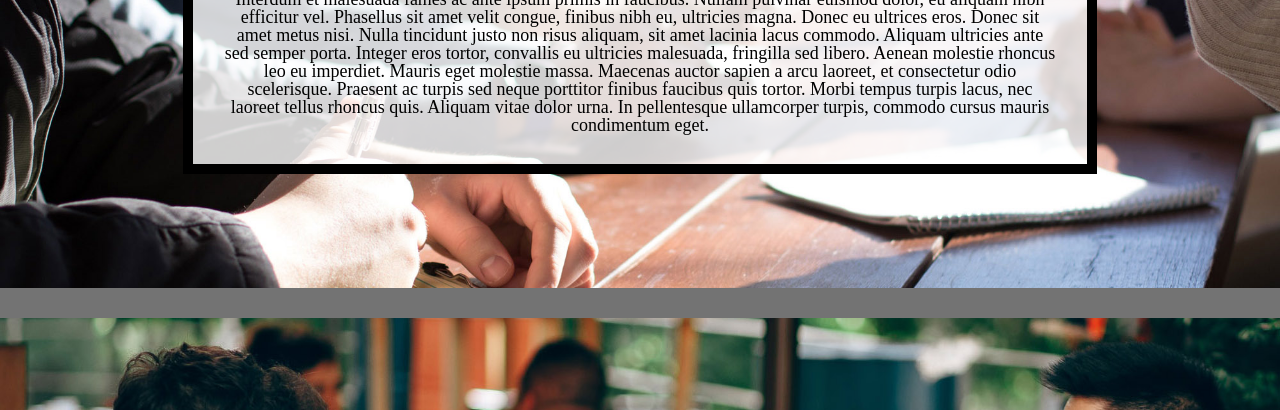
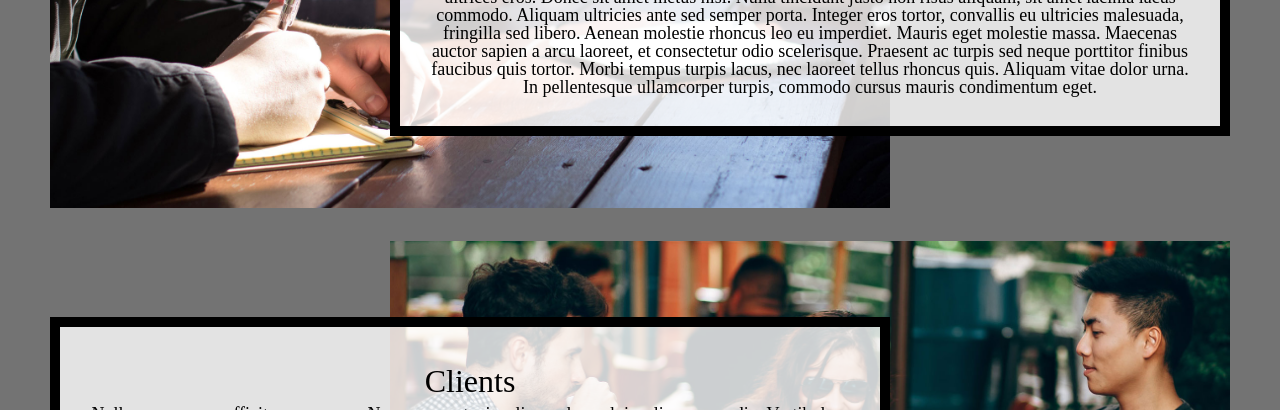
Before and after one commit to nyknicks7/homework3-2022, a plain HTML site: page index.html in a window 1280 px wide. Shown: the part 690-1100 px from the top of the page. Drawn offline with Linux system fonts and the light colour scheme.

Commit message:
Add files via upload

```diff
--- a/css/style.css
+++ b/css/style.css
@@ -159,6 +159,7 @@ img{
 @media screen and (min-width: 700px){
   nav{
     padding-top: 35px;
+    text-align: right;
     /*Requirement 11*/
 
   }
@@ -171,6 +172,21 @@ img{
 
   /* Requirements 12-15 here: */
 
+  .container{
+    display: grid;
+    grid-template-columns: 50px auto 500px auto 50px;
+    grid-row: 300px 300px 300px 300px;
+  }
+
+  .about, .method, .clients-image, .contact-image{
+    grid-column-start: 3;
+    grid-column-end: span 2;
+  }
+
+  .clients, .contact, .about-image, .method-image{
+    grid-column-start: 2;
+    grid-column-end: span 2;
+  }
 }
 
 
--- a/index.html
+++ b/index.html
@@ -31,7 +31,7 @@
         <img src="images/about.jpg" width= "200" alt=""/>
       </div>
 
-      <div class="about text" id="about">
+      <div tabindex="0" class="about text" id="about">
         <h2>About</h2>
         <p>Interdum et malesuada fames ac ante ipsum primis in faucibus. Nullam pulvinar euismod dolor, eu aliquam nibh efficitur vel. Phasellus sit amet velit congue, finibus nibh eu, ultricies magna. Donec eu ultrices eros. Donec sit amet metus nisi. Nulla tincidunt justo non risus aliquam, sit amet lacinia lacus commodo. Aliquam ultricies ante sed semper porta. Integer eros tortor, convallis eu ultricies malesuada, fringilla sed libero. Aenean molestie rhoncus leo eu imperdiet. Mauris eget molestie massa. Maecenas auctor sapien a arcu laoreet, et consectetur odio scelerisque. Praesent ac turpis sed neque porttitor finibus faucibus quis tortor. Morbi tempus turpis lacus, nec laoreet tellus rhoncus quis. Aliquam vitae dolor urna. In pellentesque ullamcorper turpis, commodo cursus mauris condimentum eget.</p>
       </div>
@@ -40,7 +40,7 @@
         <img src="images/clients.jpg" width= "200" alt=""/>
       </div>
 
-      <div class="clients text" id="clients">
+      <div tabindex="0" class="clients text" id="clients">
         <h2>Clients</h2>
         <p>Nullam accumsan efficitur accumsan. Nunc arcu ante, iaculis nec leo vel, iaculis cursus odio. Vestibulum at elit eu nisi finibus placerat ac a lorem. Donec congue iaculis quam, non tempor ipsum accumsan et. Duis risus tellus, maximus sit amet varius pulvinar, faucibus in orci. Morbi ac placerat lectus. Sed leo augue, fringilla eu viverra auctor, dapibus vitae odio. Quisque non porttitor sem, vitae dictum tortor. Maecenas interdum sollicitudin mattis. Pellentesque accumsan elit eget placerat finibus. Phasellus eget elit quis est mattis porta non non metus. Pellentesque lacus dui, tempor ac elit at, convallis ultricies velit. Fusce viverra dui dui, vitae feugiat erat ornare sit amet. Maecenas diam ligula, venenatis id dignissim et, convallis non tellus. Aenean vehicula laoreet vehicula.</p>
       </div>
@@ -49,7 +49,7 @@
         <img src="images/method.jpg" width= "200" alt=""/>
       </div>
 
-      <div id="method" class="method text">
+      <div tabindex="0" id="method" class="method text">
         <h2>Method</h2>
         <p>Praesent eu lorem sed eros pellentesque tincidunt. Duis nec dapibus dui. Curabitur cursus dapibus lectus, at molestie ipsum hendrerit eget. Aliquam magna ipsum, gravida et ligula id, tincidunt facilisis arcu. In blandit, magna a pretium mollis, mauris odio cursus eros, tempor rutrum diam est non enim. Nunc porttitor imperdiet placerat. Mauris aliquam, purus nec viverra placerat, ipsum est sollicitudin ipsum, vel lacinia justo justo rutrum libero.</p>
       </div>
@@ -58,7 +58,7 @@
         <img src="images/contact.jpg" alt="" width= "200"/>
       </div>
 
-      <div id = "contant" class="contact text">
+      <div tabindex="0" id = "contant" class="contact text">
         <h2>Contact</h2>
         <p>Etiam dolor ex, vehicula nec augue in, lobortis volutpat turpis. Pellentesque vel vestibulum metus. Nam luctus porta sapien a malesuada. Nunc porttitor imperdiet placerat. Mauris aliquam, purus nec viverra placerat, ipsum est sollicitudin ipsum, vel lacinia justo justo rutrum libero.</p>
       </div>
```
